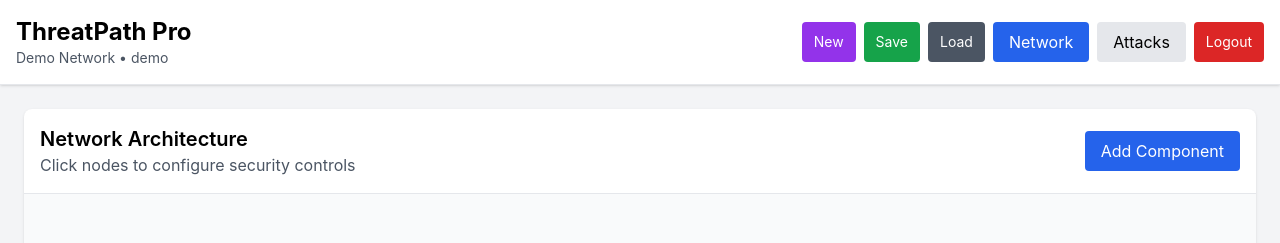
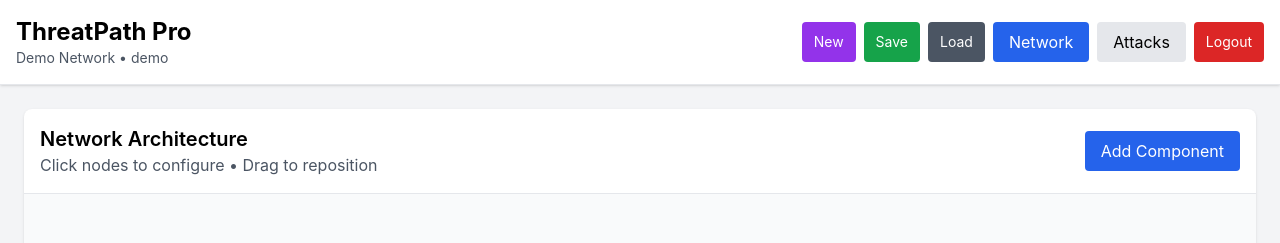
Before and after one commit to BlackShield-UK/threatpath-demo, a Next.js app: page / in a window 1280 px wide. Both pictures are taken after a click on the button "Sign In". Shown: the top 243 px of the page. Built offline with nearby package versions, Linux system fonts and the light colour scheme.

Commit message:
Update index.js

```diff
--- a/pages/index.js
+++ b/pages/index.js
@@ -446,7 +446,7 @@ export default function ThreatPathDemo() {
             <div className="p-4 border-b flex justify-between items-center">
               <div>
                 <h2 className="text-xl font-semibold">Network Architecture</h2>
-                <p className="text-gray-600">Click nodes to configure security controls</p>
+                <p className="text-gray-600">Click nodes to configure • Drag to reposition</p>
               </div>
               <button
                 onClick={() => setShowNodePalette(true)}
@@ -456,7 +456,7 @@ export default function ThreatPathDemo() {
               </button>
             </div>
 
-            <div className="relative h-96 bg-gray-50">
+            <div className="relative h-96 bg-gray-50 diagram-area">
               {nodes.map(node => (
                 <NodeComponent key={node.id} node={node} />
               ))}
```
